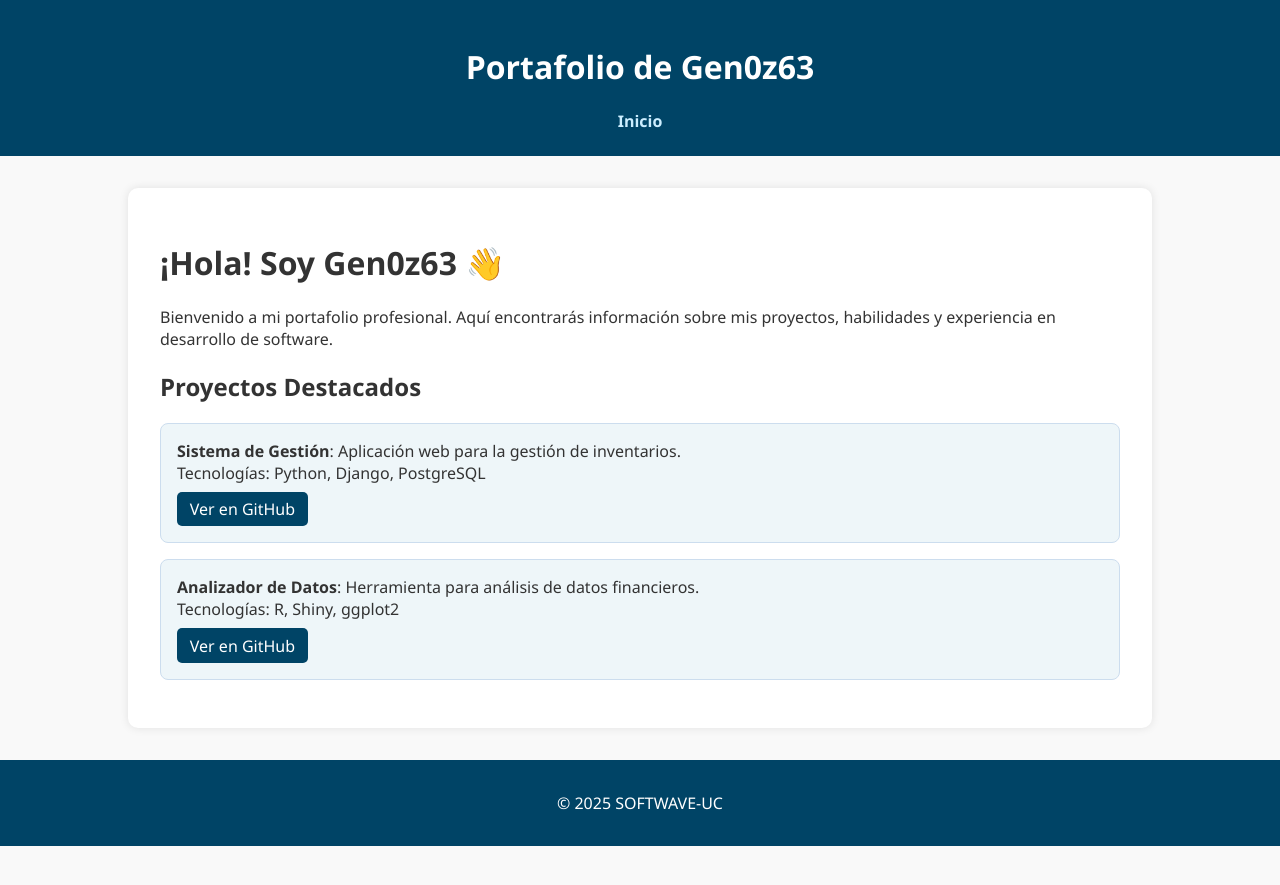
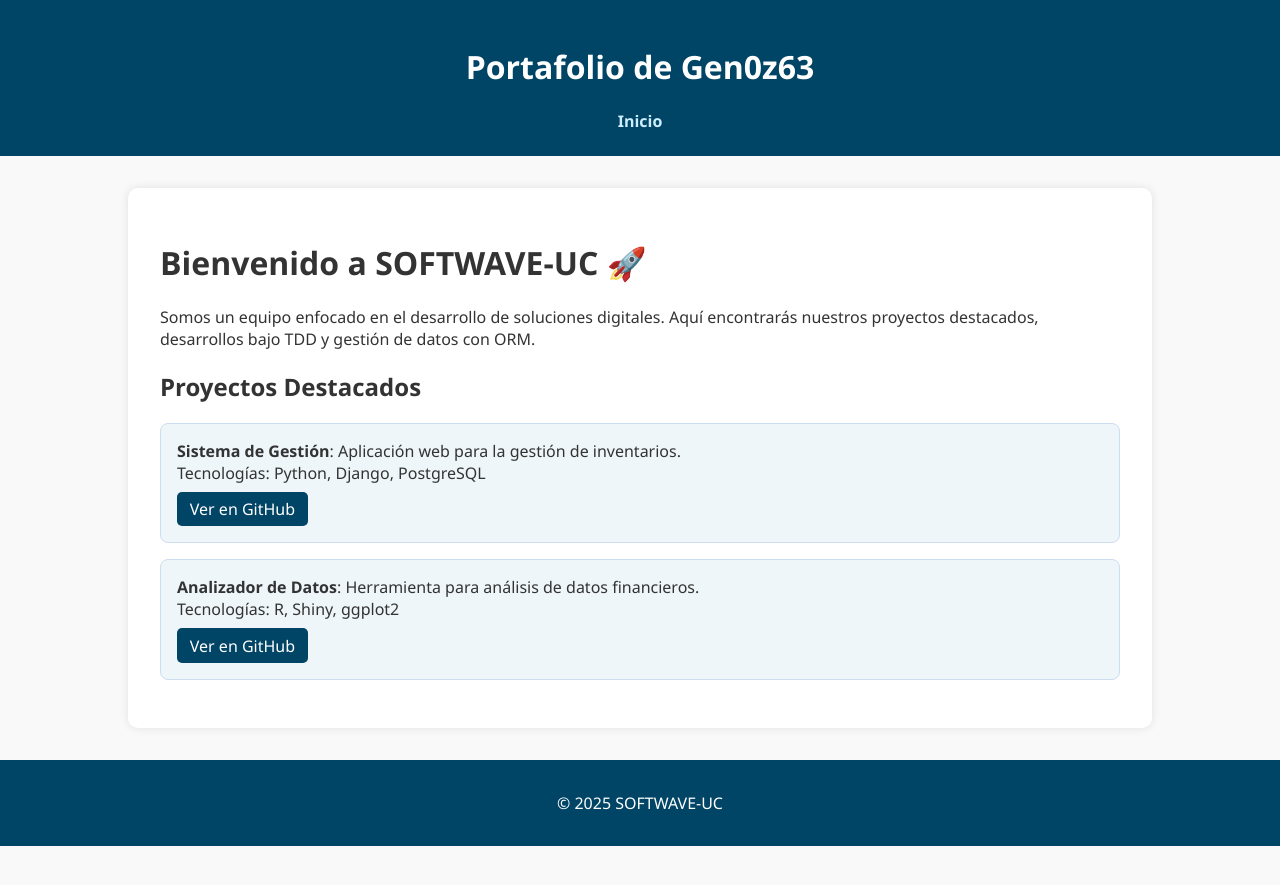
Before and after one commit to Gen0z63/SOFTWAVE-UC, a Jekyll site: the page built from index.md, in a window 1280 px wide. Shown: the top 885 px of the page. Built offline with Jekyll 4.4.1, drawn with Linux system fonts in a browser that asks for light colours.

Commit message:
Update index.md

```diff
--- a/index.md
+++ b/index.md
@@ -3,8 +3,8 @@ layout: default
 title: "Inicio"
 ---
 
-# ¡Hola! Soy Gen0z63 👋
+# Bienvenido a SOFTWAVE-UC 🚀
 
-Bienvenido a mi portafolio profesional. Aquí encontrarás información sobre mis proyectos, habilidades y experiencia en desarrollo de software.
+Somos un equipo enfocado en el desarrollo de soluciones digitales. Aquí encontrarás nuestros proyectos destacados, desarrollos bajo TDD y gestión de datos con ORM.
 
 {% include proyectos.html %}
```
